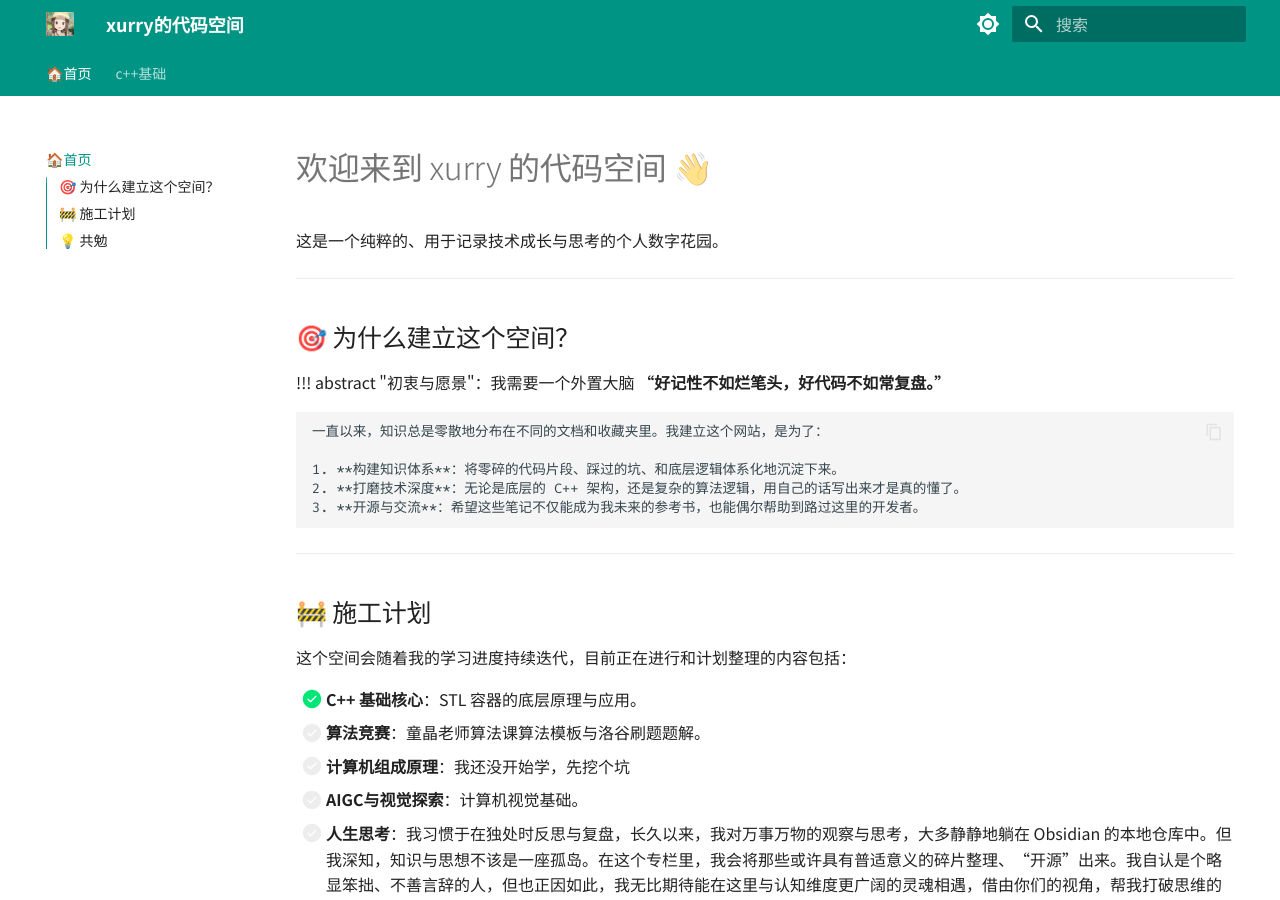
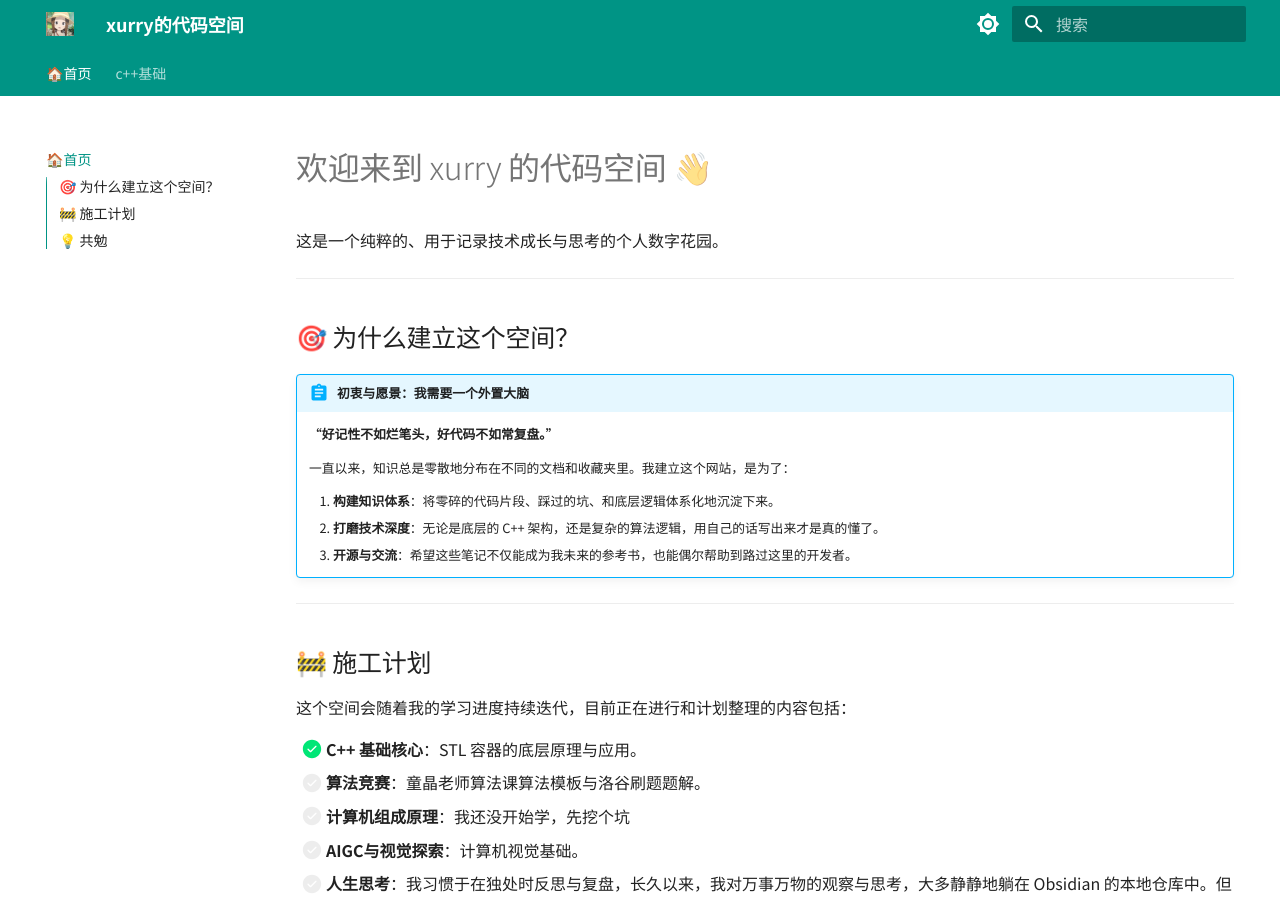
Before and after one commit to kingpoints266-cell/mynotes, an MkDocs documentation site: the page built from docs/index.md, in a window 1280 px wide and 900 px high. Built offline with MkDocs 1.6.1 and Material for MkDocs 9.7.7, drawn with Linux system fonts in a browser that asks for light colours.

Commit message:
auto update 2026/04/13 16:34:46

```diff
--- a/docs/index.md
+++ b/docs/index.md
@@ -6,7 +6,7 @@
 
 ## 🎯 为什么建立这个空间？
 
-!!! abstract "初衷与愿景"：我需要一个外置大脑
+!!! abstract "初衷与愿景：我需要一个外置大脑"
     **“好记性不如烂笔头，好代码不如常复盘。”**
 
     一直以来，知识总是零散地分布在不同的文档和收藏夹里。我建立这个网站，是为了：
```
